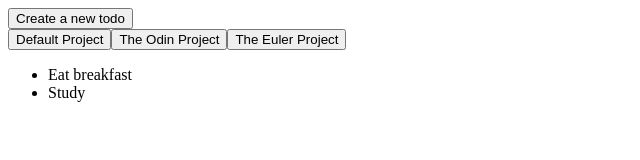
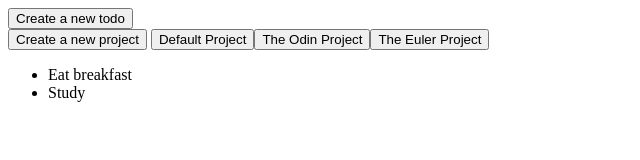
Before and after one commit to ls1955/odin-todo-list, a website built with webpack: page dist/index.html in a window 1280 px wide. Shown: the whole page, without its empty margins (0-640 px from the left). Built offline with nearby package versions, Linux system fonts and the light colour scheme.

Commit message:
Include .create-project-button
This commit also:
* Append .project-button class to project buttons
to make it easier when query them
* Include log in SidebarController#createAndInsertProject
  to ensure the button is working

```diff
--- a/src/index.js
+++ b/src/index.js
@@ -18,8 +18,9 @@ let dialogController = DialogController.new(projects);
 
 sidebarController.populateSidebar();
 
-// Select and click first project button to update main content and update current project index
-document.querySelector(".projects-sidebar").querySelector("button").click();
+// Select and click first project button to update main
+// content and update current project index
+document.querySelector(".project-button").click();
 
 // TODO:
 // Include a button to create new project
--- a/src/sidebar-controller.js
+++ b/src/sidebar-controller.js
@@ -1,17 +1,26 @@
+// A controller that handle all the event related to project sidebar
 export const SidebarController = {
     new: function(projects) {
         const ctrller = Object.create(this);
 
         ctrller.projects = projects;
         ctrller.sidebar = document.querySelector(".projects-sidebar");
+        ctrller.button = document.querySelector(".create-project-button");
+
+        ctrller.button.addEventListener("click", () => ctrller.createAndInsertProject());
 
         return ctrller;
+    },
+    createAndInsertProject: function() {
+        console.log("Testing");
     },
     populateSidebar: function() {
         this.projects.forEach((project, index) => {
             let projectButton = project.toButton();
 
             projectButton.dataset.index = index;
+            projectButton.classList.add("project-button");
+
             this.sidebar.appendChild(projectButton);
         });
     }
```
Also changed, not shown: dist/index.html.
